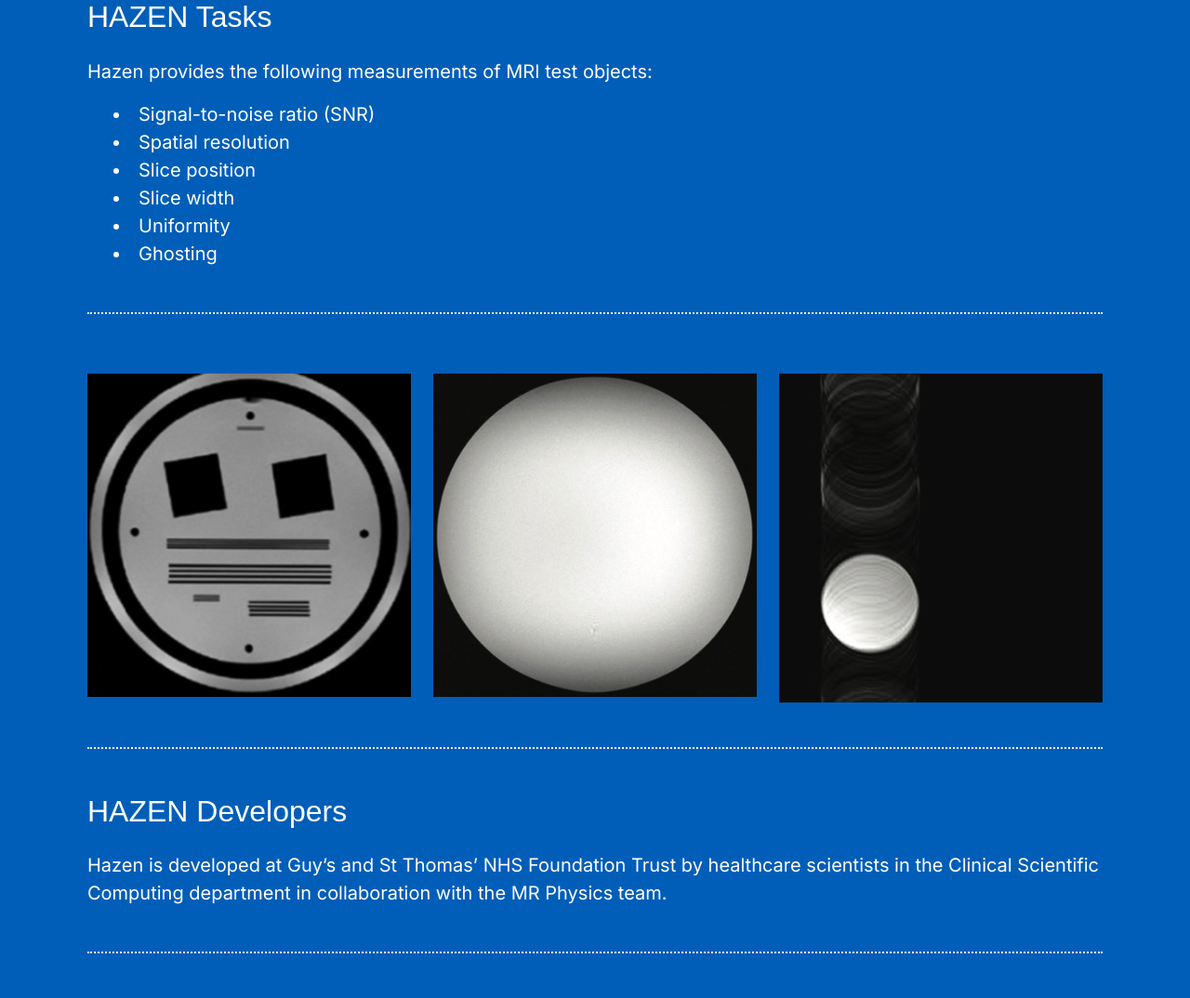
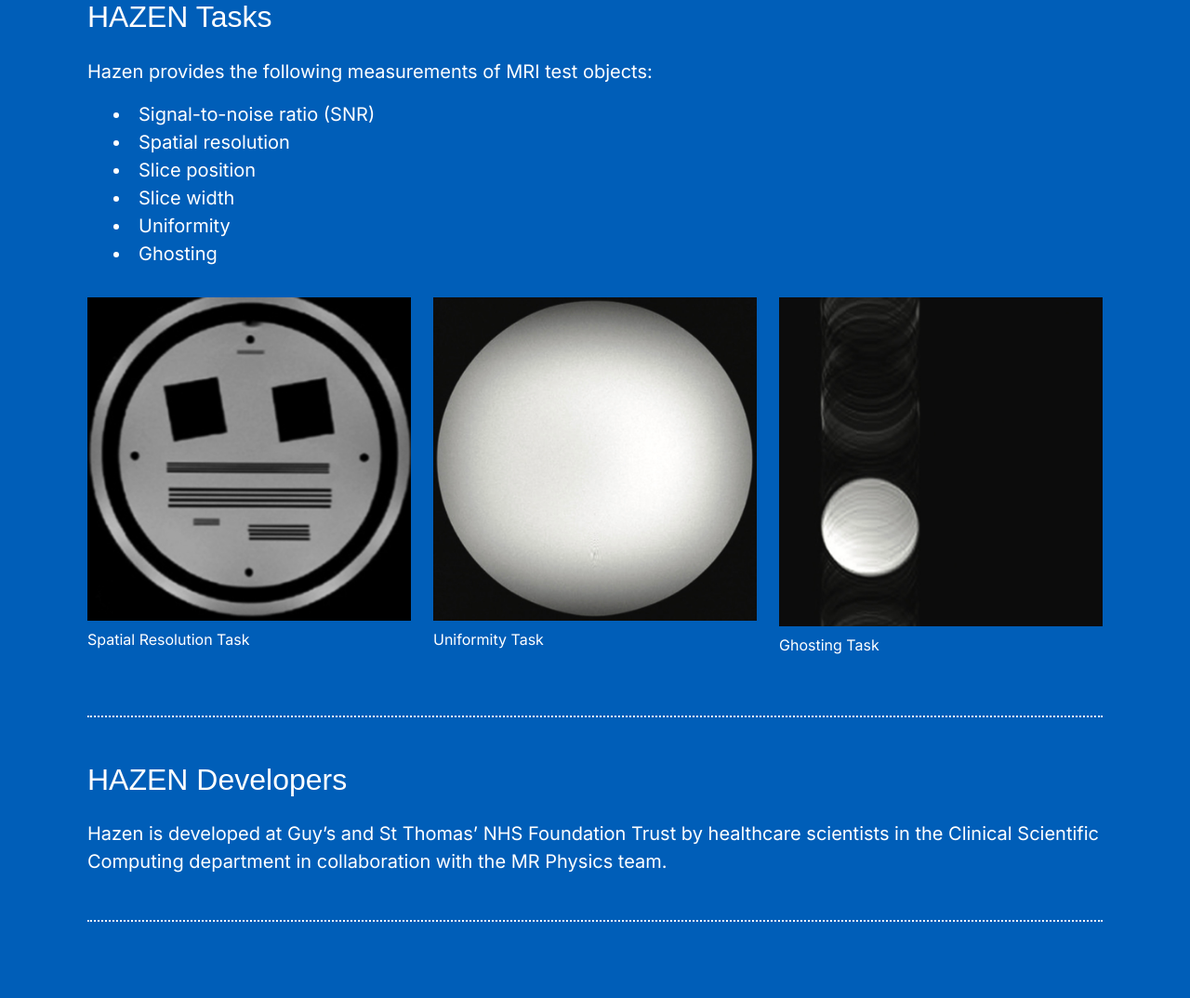
Before and after one commit to GSTT-CSC/hazen-web-app, a Flask app: page / in a window 1280 px wide. Shown: the part 607-1681 px from the top of the page at 93% size. After the commit the page ends 1599 px from the top, so only its background shows below. Run offline with Flask 2, Linux system fonts and the light colour scheme; data that the repository does not hold is empty; parts of the project's set-up code (start-up, migrations or seed data) failed here and were passed over; some libraries are stand-ins or nearby versions; some web fonts are replaced.

Commit message:
Adds captions to images and tweaks section layout

```diff
--- a/app/main/templates/index.html
+++ b/app/main/templates/index.html
@@ -34,7 +34,7 @@
         </section>
 
         <!-- Task List -->
-        <section class="pb-5">
+        <section>
             <div class="row">
                 <h2 class="h2 pb-3">HAZEN Tasks</h2>
                 <p class="p-front-page lead">
@@ -48,7 +48,6 @@
                 </p>
             </div>
 
-            <div class="hazen-dotted-horizontal-line py-3"></div>
         </section>
 
         <!-- Example Images -->
@@ -56,19 +55,22 @@
             <div class="row py-3">
                 <div class="col">
                     <img src="{{url_for('static', filename = 'images/sp_res.jpg') }}" class="card-img-top">
+                    <p class="p-front-page pt-2">Spatial Resolution Task</p>
                 </div>
                 <div class="col">
                     <img src="{{url_for('static', filename = 'images/uniformity.jpg') }}" class="card-img-top">
+                    <p class="p-front-page pt-2">Uniformity Task</p>
                 </div>
                 <div class="col">
                     <img src="{{url_for('static', filename = 'images/ghost.jpg') }}" class="card-img-top">
+                    <p class="p-front-page pt-2">Ghosting Task</p>
                 </div>
             </div>
 
             <div class="hazen-dotted-horizontal-line py-3"></div>
         </section>
 
-        <!-- Introductory Text -->
+        <!-- Hazen Developers -->
         <section class="pb-5">
             <div class="row">
                 <h2 class="h2 pb-3">HAZEN Developers</h2>
```
